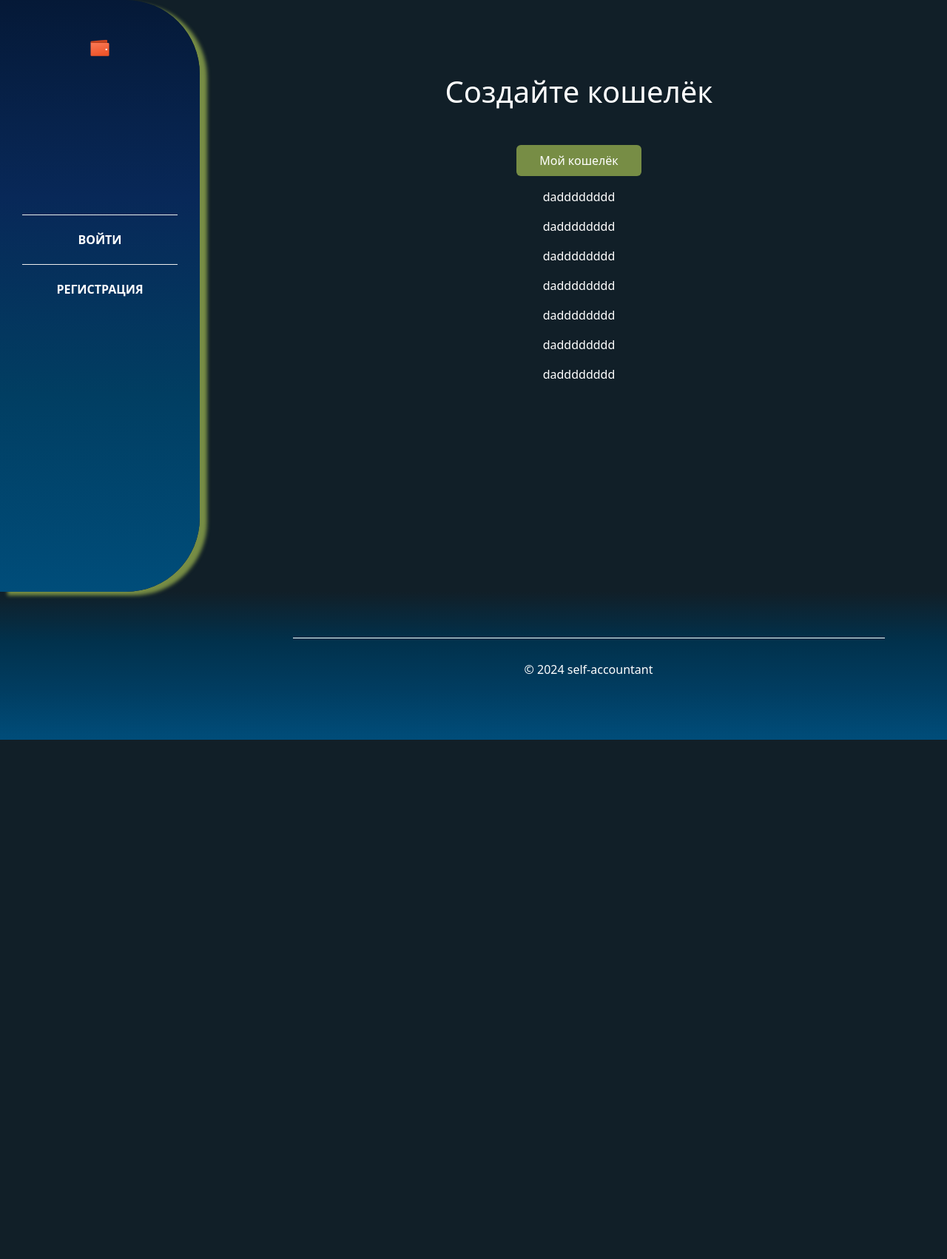
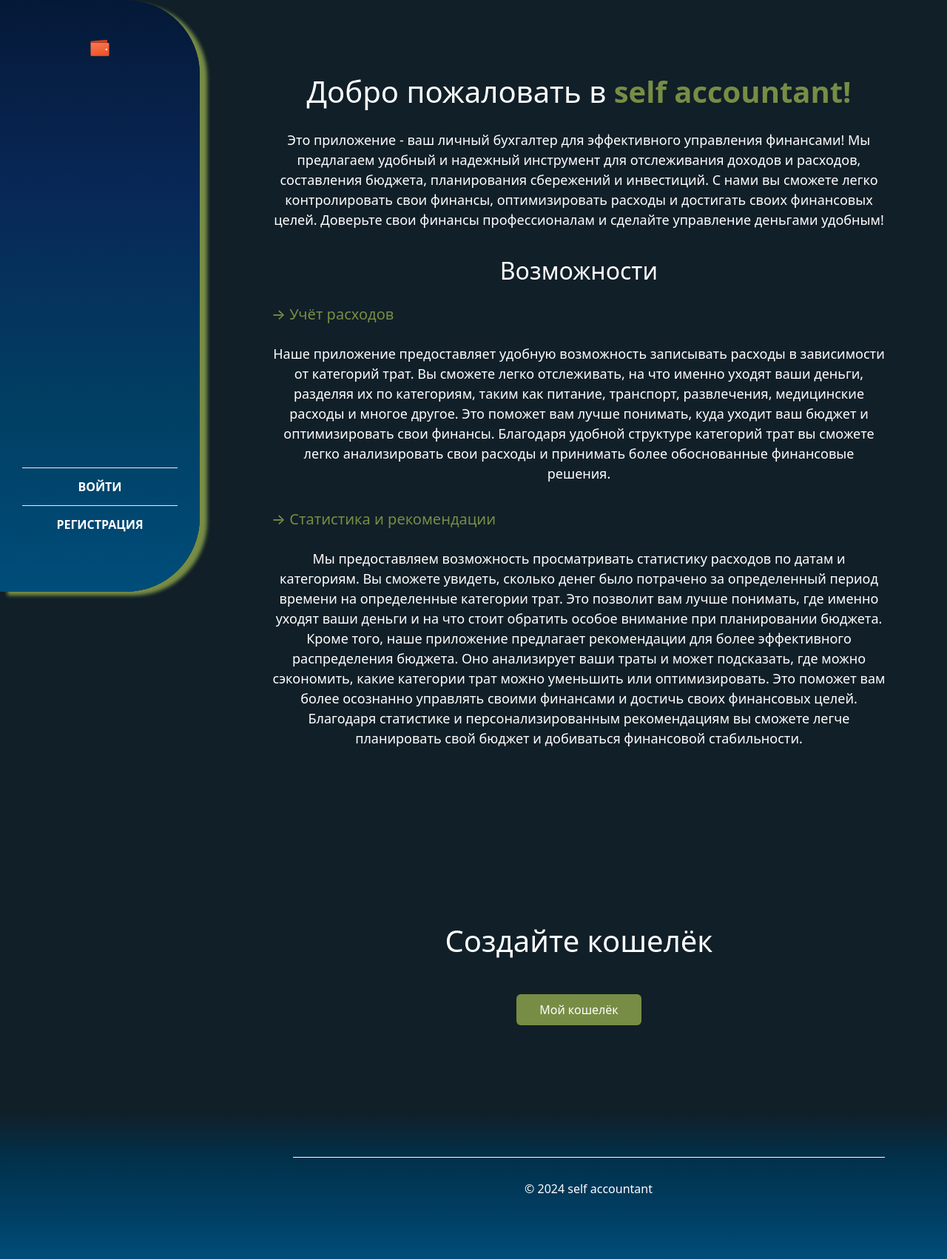
Before and after one commit to FridayFreeDay/self-accountant, a Django app: template accountant/information/templates/information/index.html in a window 1280 px wide. Shown: the whole page at 74% size. Before the commit the page ends 1000 px from the top, so only its background shows below. Run offline with Django 3.2, Linux system fonts and the light colour scheme; the template is opened without the code that fills it, so the values that code supplies are empty; some libraries are stand-ins or nearby versions.

Commit message:
Исправлена позиционка элементов при растягивании, нижние элементы меню находятся в зависимости от позиции верхних

```diff
--- a/accountant/information/templates/information/add_record.html
+++ b/accountant/information/templates/information/add_record.html
@@ -3,8 +3,8 @@
 
 {% block content %}
 
-<section class="about full">
-    <div class="container">
+<section class="about d-flex min-vh-100">
+    <div class="container mt-auto mb-auto">
         <div class="row">
             <div class="col-3"></div>
             <div class="col-9">
--- a/accountant/information/templates/information/index.html
+++ b/accountant/information/templates/information/index.html
@@ -4,9 +4,40 @@
 
 {% block content %}
 
-<section class="about full">
+
+<section class="about d-flex min-vh-100">
+    <div class="container mt-auto mb-auto">
+        <div class="row text-center">
+            <div class="col-3"></div>
+            <div class="col-9 color-white">
+                <h1>Добро пожаловать в <b class="color-accent">self accountant!</b></h1>
+                <p class="hello">Это приложение - ваш личный бухгалтер для эффективного управления финансами!
+                    Мы предлагаем удобный и надежный инструмент для отслеживания доходов и расходов, составления бюджета, планирования сбережений и инвестиций.
+                    С нами вы сможете легко контролировать свои финансы, оптимизировать расходы и достигать своих финансовых целей.
+                    Доверьте свои финансы профессионалам и сделайте управление деньгами удобным!</p>
+                <h2>Возможности</h2>
+                <h5 class="text-start" style="padding-top: 20px"><a href="{% url "users:wallet" %}" class="cap">&#8594; Учёт расходов</a></h5>
+                <p class="hello">Наше приложение предоставляет удобную возможность записывать расходы в зависимости от категорий трат.
+                    Вы сможете легко отслеживать, на что именно уходят ваши деньги, разделяя их по категориям, таким как питание, транспорт, развлечения, медицинские расходы и многое другое.
+                    Это поможет вам лучше понимать, куда уходит ваш бюджет и оптимизировать свои финансы.
+                    Благодаря удобной структуре категорий трат вы сможете легко анализировать свои расходы и принимать более обоснованные финансовые решения.</p>
+                <h5 class="text-start"><a href="{% url "users:stat" %}" class="cap">&#8594; Статистика и рекомендации</a></h5>
+                <p class="hello">Мы предоставляем возможность просматривать статистику расходов по датам и категориям.
+                    Вы сможете увидеть, сколько денег было потрачено за определенный период времени на определенные категории трат.
+                    Это позволит вам лучше понимать, где именно уходят ваши деньги и на что стоит обратить особое внимание при планировании бюджета.
+
+                    Кроме того, наше приложение предлагает рекомендации для более эффективного распределения бюджета.
+                    Оно анализирует ваши траты и может подсказать, где можно сэкономить, какие категории трат можно уменьшить или оптимизировать.
+                    Это поможет вам более осознанно управлять своими финансами и достичь своих финансовых целей.
+                    Благодаря статистике и персонализированным рекомендациям вы сможете легче планировать свой бюджет и добиваться финансовой стабильности.</p>
+            </div>
+        </div>
+    </div>
+</section>
+
+{% if not user.wallet %}
+<section class="about">
     <div class="container">
-        {% if not user.wallet %}
         <div class="row">
             <div class="col-3"></div>
             <div class="col-9">
@@ -21,20 +52,8 @@
                 <p class="text-center"><a href="{% url "users:wallet" %}" class="btn btn-login btn-lg">Мой кошелёк</a></p>
             </div>
         </div>
-        {% endif %}
-        <div class="row text-center">
-            <div class="col-3"></div>
-            <div class="col-9 color-white">
-                <p>dadddddddd</p>
-                <p>dadddddddd</p>
-                <p>dadddddddd</p>
-                <p>dadddddddd</p>
-                <p>dadddddddd</p>
-                <p>dadddddddd</p>
-                <p>dadddddddd</p>
-            </div>
-        </div>
     </div>
 </section>
+{% endif %}
 
 {% endblock content %}
--- a/accountant/static/css/style.css
+++ b/accountant/static/css/style.css
@@ -1,8 +1,9 @@
 html{
-
+  position: relative;
   width: 100%;
   max-width: 100%;
   overflow-x: hidden;
+  height: 100%;
 }
 
 table{
@@ -17,14 +18,9 @@ body{
   overflow-x: hidden;
   display: flex;
   flex-direction: column;
-  height:100vh;
+  min-height:100%;
   margin: 0;
   padding: 0;
-}
-
-/* Колонка на всю высоту экрана */
-.full{
-  height: 100vh;
 }
 
 li {
@@ -116,6 +112,21 @@ header{
     background: #0d3045;
 }
 
+
+/* Главная страница */
+.hello{
+  font-size: 18px;
+  padding-top: 20px;
+  padding-bottom: 20px;
+}
+
+.cap{
+  color: var(--accent);
+}
+.cap:hover{
+  color: var(--dark_accent);
+}
+
 /* Сообщение об ошибке */
 .alert-error {
   color: red !important;
@@ -123,16 +134,6 @@ header{
   border: 1px solid #a94442 !important;
   padding: 10px !important;
   margin-bottom: 10px !important;
-}
-
-/* Текст внутри текста */
-
-.text-inside {
-  font-size: 25px;
-}
-.text-inside:hover {
-  font-size: 25px;
-  color: var(--light_pr);
 }
 
 /* Таблица */
@@ -209,7 +210,7 @@ form {
 
 /* Главный шрифт */
 .fixed-font-size{
-  font-size: 16px;
+  font-size: 18px;
 }
 /* Кнопка фильтрации */
 
@@ -220,7 +221,7 @@ form {
   background-color: var(--backhv);
   margin: 0 auto;
   padding: 8px 30px;
-  font-size: 16px;
+  font-size: 18px;
   border-radius: 0.375em;
 }
 .btn-filter:hover {
@@ -230,7 +231,7 @@ form {
   background-color: var(--backhv);
   margin: 0 auto;
   padding: 8px 30px;
-  font-size: 16px;
+  font-size: 18px;
   border-radius: 0.375em;
 }
 
@@ -295,7 +296,7 @@ form {
 .color-white{
   color: white;
 }
-.color2{
+.color-accent{
   color: var(--accent);
 }
 .bgcolor1{
--- a/accountant/templates/base.html
+++ b/accountant/templates/base.html
@@ -34,7 +34,8 @@
                     {% endfor %}
 
                 </ul>
-                <ul class="navbar-nav navbar-right" style="margin-top: 100%">
+
+                <ul style="position: sticky; top: 80%;">
                     {% if user.is_authenticated %}
                         <li class="nav-item">
                             {% url "users:profile" as url %}
@@ -90,7 +91,7 @@
                     {% endfor %}
                 </ul>
                 <div class="line"></div>
-                <p class="text-center" style="color: white">&copy; 2024 self-accountant</p>
+                <p class="text-center" style="color: white">&copy; 2024 self accountant</p>
             </div>
         </div>
     </footer>
--- a/accountant/users/templates/users/create_wallet.html
+++ b/accountant/users/templates/users/create_wallet.html
@@ -4,12 +4,12 @@
 
 {% block content %}
 
-<section class="about full">
-    <div class="container">
+<section class="about d-flex min-vh-100">
+    <div class="container mt-auto mb-auto">
         <div class="row">
             <div class="col-3"></div>
             <div class="col-9">
-                <form action="" method="POST" class="text-center" enctype="multipart/form-data" style="margin-top: 20%">
+                <form action="" method="POST" class="text-center" enctype="multipart/form-data">
                     {% csrf_token %}
                     <div class='form-error'>{{ form.non_field_errors }}</div>
                     {% for f in form %}
--- a/accountant/users/templates/users/login.html
+++ b/accountant/users/templates/users/login.html
@@ -4,8 +4,8 @@
 
 {% block content %}
 
-<section class="about full">
-    <div class="container">
+<section class="about d-flex min-vh-100">
+    <div class="container mt-auto mb-auto">
         <div class="row">
             <div class="col-3"></div>
             <div class="col-9">
--- a/accountant/users/templates/users/profile.html
+++ b/accountant/users/templates/users/profile.html
@@ -4,8 +4,8 @@
 
 {% block content %}
 
-<section class="about full">
-    <div class="container">
+<section class="about d-flex min-vh-100">
+    <div class="container mt-auto mb-auto">
         <div class="row">
             <div class="col-3"></div>
             <div class="col-9">
--- a/accountant/users/templates/users/registration.html
+++ b/accountant/users/templates/users/registration.html
@@ -4,8 +4,8 @@
 
 {% block content %}
 
-<section class="about full">
-    <div class="container">
+<section class="about d-flex min-vh-100">
+    <div class="container mt-auto mb-auto">
         <div class="row">
             <div class="col-3"></div>
             <div class="col-9">
```
Also changed, not shown: accountant/information/static/information/css/index.css (deleted, +0 -8 lines), accountant/users/templates/users/stat.html (+11 -3 lines), accountant/users/templates/users/wallet.html (+5 -5 lines), accountant/db.sqlite3. Lines whose indentation alone changed are shown as unchanged.
